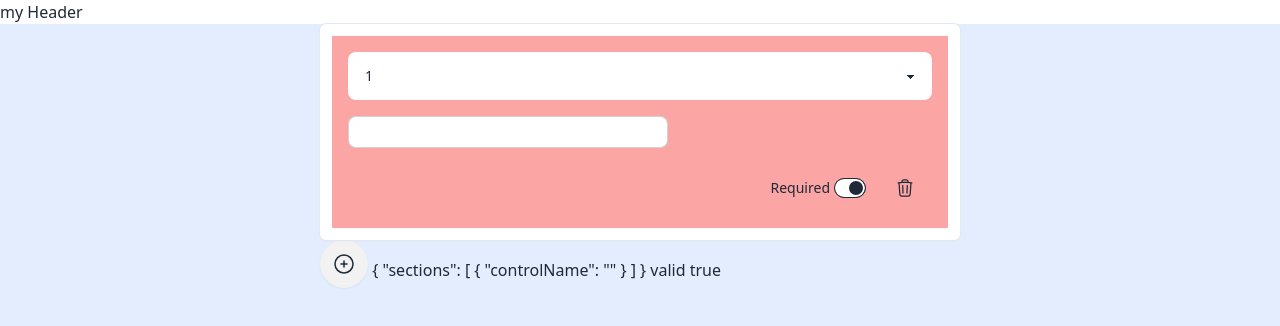
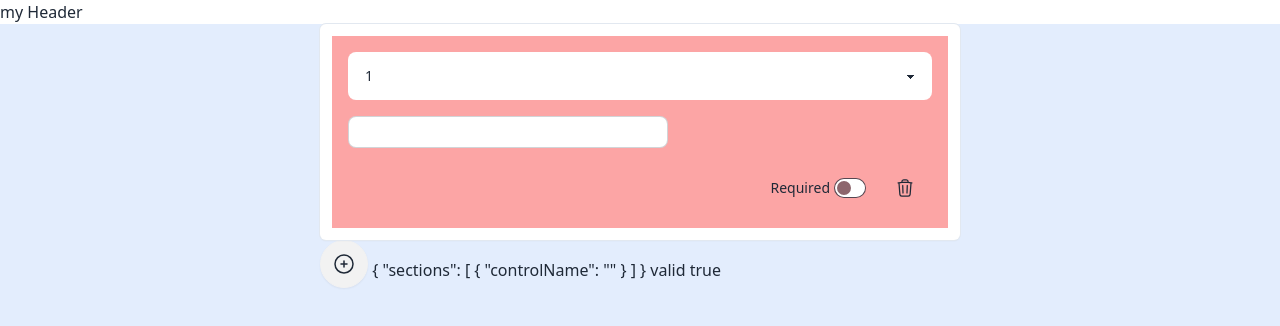
Before and after one commit to dgschel/EasySurvey, an Angular app: page /home in a window 1280 px wide. Both pictures are taken after a click on the button 344 px from the left and 48 px from the top of the page. Shown: the top 326 px of the page. Built offline with nearby package versions, Linux system fonts and the light colour scheme.

Commit message:
add isrequired signal

```diff
--- a/src/app/shared/feature/survey-section/survey-section.component.html
+++ b/src/app/shared/feature/survey-section/survey-section.component.html
@@ -9,7 +9,7 @@
       <div class="form-control">
         <label class="label cursor-pointer">
           <span class="label-text mr-1">Required</span>
-          <input type="checkbox" class="toggle toggle-sm" checked="checked" />
+          <input type="checkbox" class="toggle toggle-sm" #required (change)="isRequired.set(required.checked)" />
         </label>
       </div>
       <button type="button" class="btn btn-ghost" (click)="remove.emit()"><svg xmlns="http://www.w3.org/2000/svg"
--- a/src/app/shared/feature/survey-section/survey-section.component.ts
+++ b/src/app/shared/feature/survey-section/survey-section.component.ts
@@ -1,4 +1,4 @@
-import { Component, ElementRef, inject, output, ViewChild } from '@angular/core';
+import { Component, ElementRef, inject, output, signal, ViewChild } from '@angular/core';
 import { ControlContainer, FormGroup, FormArray, ReactiveFormsModule, ValidatorFn } from '@angular/forms';
 import { NgComponentOutlet } from '@angular/common';
 
@@ -18,6 +18,7 @@ export class SurveySectionComponent {
   formParentContainer = inject(ControlContainer);
   remove = output<void>();
   controlKeyName: string = 'name';
+  isRequired = signal<boolean>(false);
   fnValidators: ValidatorFn[] = [customRequiredValidator()];
 
   @ViewChild('mySelect') mySelect!: ElementRef;
```
